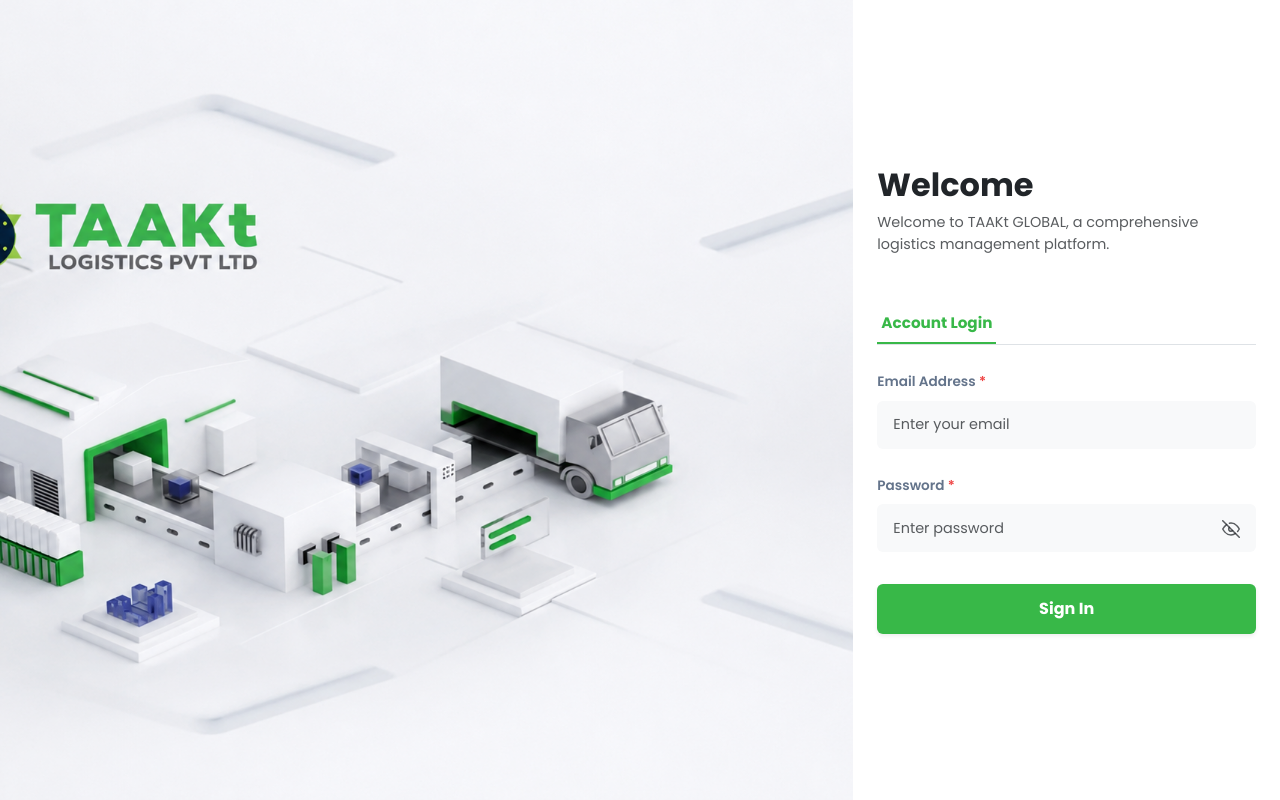
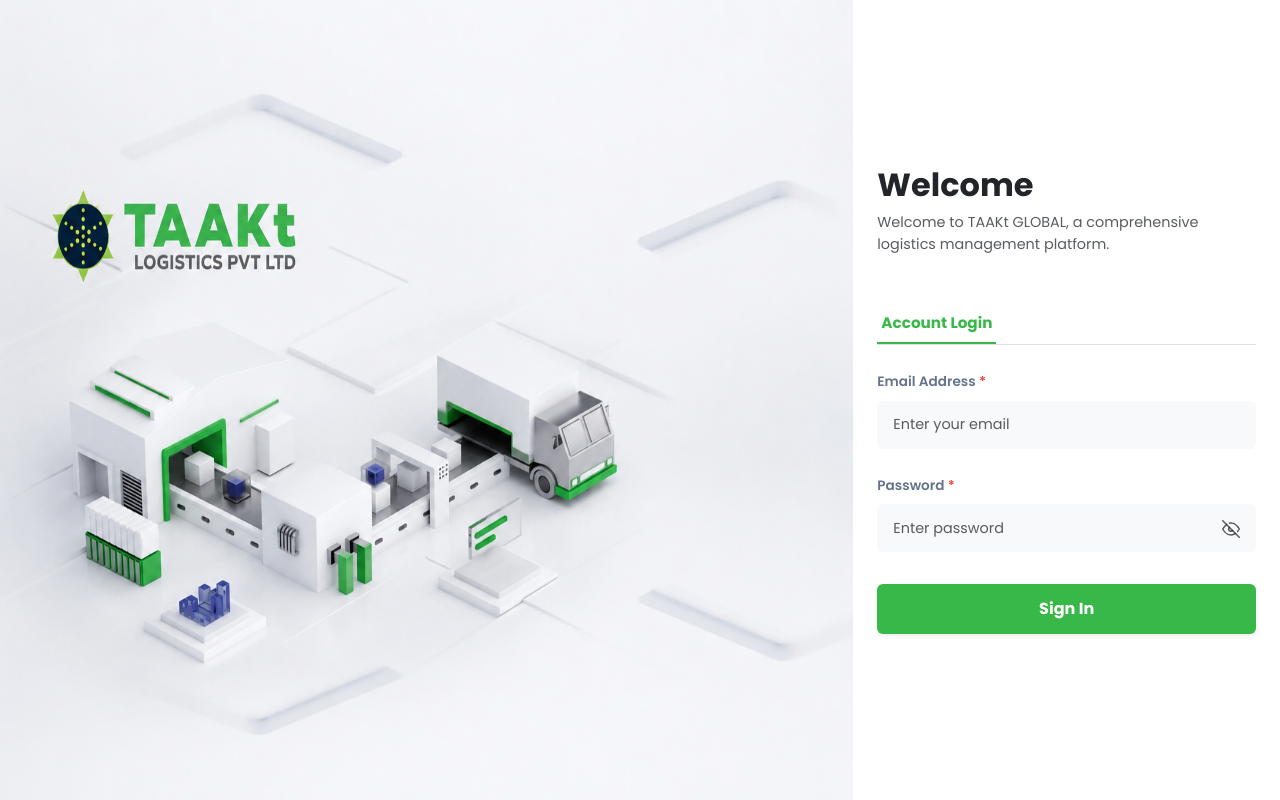
Before and after one commit to santhoshsai33/Taakt-Frontend, a React (Vite) app: page /login in a window 1280 px wide. Built offline with nearby package versions, Linux system fonts and the light colour scheme; no server answers.

Commit message:
completed

```diff
--- a/src/pages/Login/Login.jsx
+++ b/src/pages/Login/Login.jsx
@@ -49,7 +49,6 @@
                     src={`${import.meta.env.BASE_URL}img/login-img.png`}
                     alt="Warehouse"
                     className="position-absolute w-100 h-100"
-                    style={{ objectFit: 'cover' }}
                 />
             </div>
 
```
